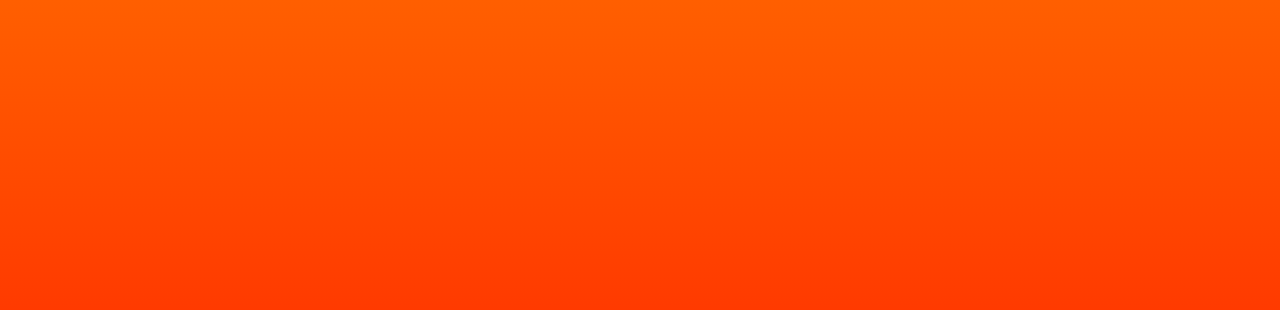
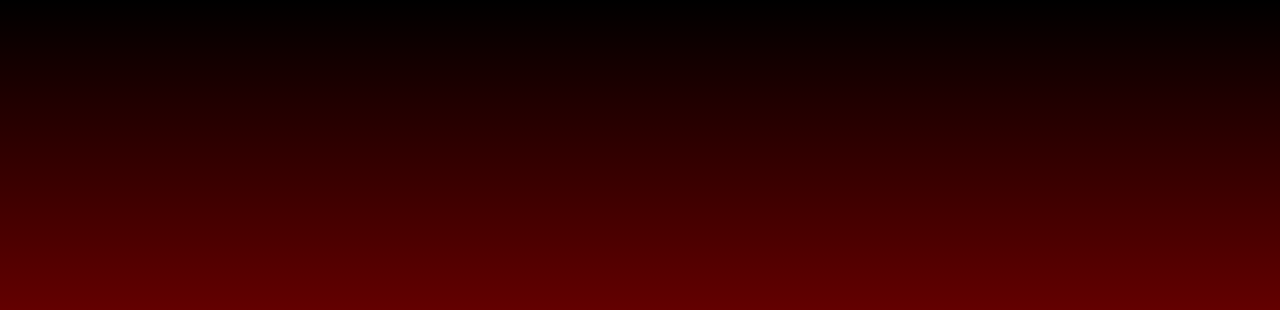
Before and after one commit to Gomes0106/Firewall-Site-IC, a plain HTML site: page index.html in a window 1280 px wide. Shown: the top 310 px of the page. Drawn offline with Linux system fonts and the light colour scheme.

Commit message:
Alteração de cor

```diff
--- a/style.css
+++ b/style.css
@@ -1,7 +1,7 @@
 body {
     margin: 0;
     font-family: Arial, sans-serif;
-    background: linear-gradient(180deg, #ff5f00, #ff0000);
+    background: linear-gradient(180deg, #000000, #ff0000);
     color: white;
     display: flex;
     justify-content: center;
```
